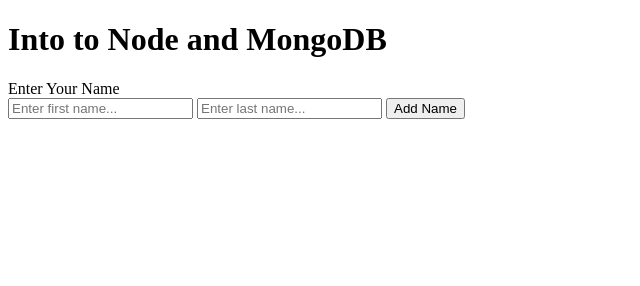
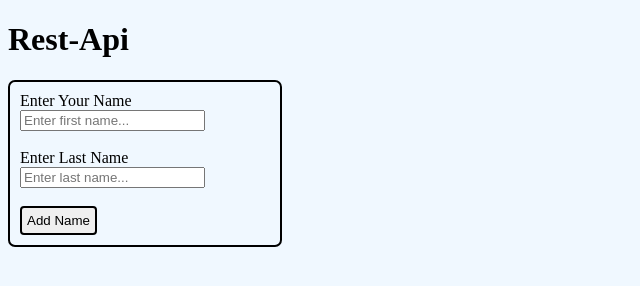
Before and after one commit to AsceticRahul/Rest-Api, a website: page index.html in a window 1280 px wide. Shown: the whole page, without its empty margins (0-640 px from the left). Drawn offline with Linux system fonts and the light colour scheme.

Commit message:
update index.html

```diff
--- a/index.html
+++ b/index.html
@@ -1,16 +1,18 @@
 <!DOCTYPE html>
 <html>
- <head>
- <title>Intro to Node and MongoDB</title>
- </head>
+    <head>
+        <title>Rest Api</title>
+    </head>
 
- <body>
- <h1>Into to Node and MongoDB</h1>
- <form method="post" action="/addname">
- <label>Enter Your Name</label><br>
- <input type="text" name="firstName" placeholder="Enter first name..." required>
- <input type="text" name="lastName" placeholder="Enter last name..." required>
- <input type="submit" value="Add Name">
- </form>
- </body>
+
+    <body style="background-color: aliceblue;">
+        <h1>Rest-Api</h1>
+        <form method="post" action="/addname" style="border:solid 2px black; padding: 10px; width: 250px; border-radius:7px">
+            <label>Enter Your Name</label><br>
+            <input type="text" name="firstName" placeholder="Enter first name..." required><br><br>
+            <label>Enter Last Name</label><br>
+            <input type="text" name="lastName" placeholder="Enter last name..." required><br><br>
+            <input type="submit" value="Add Name" style="border:solid 2px;padding:5px; border-radius:4px;">
+        </form>
+    </body>
 </html>
```
